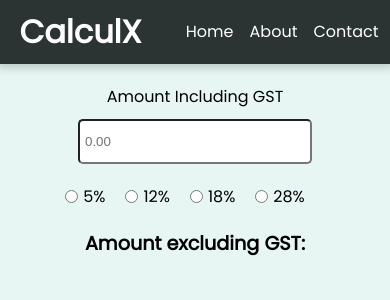
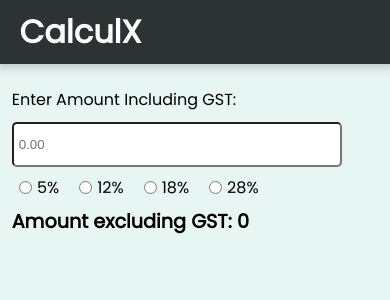
Before and after one commit to iAnishVijay/calculx, a React (Create React App) app: page / in a window 390 px wide. Shown: the top 300 px of the page. Built offline with nearby package versions, Linux system fonts and the light colour scheme.

Commit message:
added SASS and modified styles

```diff
--- a/package.json
+++ b/package.json
@@ -10,6 +10,7 @@
     "react": "^18.2.0",
     "react-dom": "^18.2.0",
     "react-scripts": "^5.0.1",
+    "sass": "^1.55.0",
     "shell-quote": "1.7.3",
     "web-vitals": "^3.0.2"
   },
--- a/src/App.css
+++ b/src/App.scss
@@ -1,3 +1,6 @@
+@import 'styles/breakpoints.scss';
+@import 'styles/util.scss';
+
 * {
     box-sizing: border-box;
     padding: 0;
@@ -13,31 +16,22 @@ body {
     margin-bottom: 20px;
     background-color: #2C3333;
     color: white;
-    padding: 20px 30px;
-    /* shadow code below is not mine...idk how it works */
-    -webkit-box-shadow: 0px 0px 9px 3px rgba(41, 41, 41, .25);
-    -moz-box-shadow: 0px 0px 9px 3px rgba(41, 41, 41, .25);
+    padding: 20px 25px;
     box-shadow: 0px 0px 9px 3px rgba(41, 41, 41, .25);
-}
 
-.flex-center {
-    display: flex;
-    flex-direction: row;
-    align-items: center;
-    justify-content: center;
-}
-
-.flex-space-btw {
-    display: flex;
-    flex-direction: row;
-    align-items: center;
-    justify-content: space-between;
+    @media (max-width: $breakpoint-mobile) {
+        padding: 2% 5%;
+    }
 }
 
 .header--menus li {
     cursor: pointer;
     margin-right: 30px;
     list-style: none;
+
+    @media (max-width: $breakpoint-mobile) {
+        display: none;
+    }
 }
 
 .header--heading {
@@ -45,8 +39,9 @@ body {
 }
 
 .calculator {
+    padding: 1% 3%;
     flex-direction: column;
-    justify-content: center;
+    align-items: flex-start;
 }
 
 .input-field {
@@ -55,25 +50,19 @@ body {
     width: 450px;
     height: 45px;
     text-indent: 5px;
-}
+    outline: none;
 
-@media (max-width: 675px) {
-    .input-field{
-        width: 60%;
-    }
-    .gst-buttons {
-        width: 60%;
-    }
-    .header {
-        padding: 2% 5%;
-    }
-    .header--menus li {
-        margin-right: 10%;
+    @media (max-width: $breakpoint-mobile) {
+        width: 90%;
     }
 }
 
 .gst-buttons {
-    margin: 20px 0 20px 0;
+    margin: 2%;
+
+    @media (max-width: $breakpoint-mobile) {
+        width: 60%;
+    }
 }
 
 .gst-buttons label {
--- a/src/components/Main.jsx
+++ b/src/components/Main.jsx
@@ -8,7 +8,7 @@ export default function Main() {
     const [inputs, setInputs] = useState(
         {
             price: 0,
-            gstRate: ""
+            gstRate: "18"
         }
     );
     const handleChange = (event) => {
@@ -23,7 +23,7 @@ export default function Main() {
             name="gstRate"
             gstRate={item}
             value={item}
-            checked={inputs.gstRate === item}
+            checked={item === inputs.gstRate }
             radioChange={handleChange}
         />
     ));
@@ -36,10 +36,10 @@ export default function Main() {
         <main className="calculator flex-center">
             <InputField
                 name="price"
-                labelText="Amount Including GST"
+                labelText="Enter Amount Including GST:"
                 handleChange={handleChange}
             />
-            <div className="gst-buttons flex-center">
+            <div className="gst-buttons flex-space-btw">
                 {gstButtons}
             </div>
             <p className="gst-result">Amount excluding GST: {inputs.gstRate && result}</p>
--- a/src/index.jsx
+++ b/src/index.jsx
@@ -1,6 +1,6 @@
 import React from "react";
 import ReactDOM from "react-dom";
 import App from "./App.jsx";
-import "./App.css";
+import "./App.scss";
 
 ReactDOM.render(<App />, document.getElementById("root"));
--- /dev/null
+++ b/src/styles/breakpoints.scss
@@ -0,0 +1,2 @@
+$breakpoint-tablet: 990px;
+$breakpoint-mobile: 673px;
--- /dev/null
+++ b/src/styles/util.scss
@@ -0,0 +1,13 @@
+.flex-center {
+    display: flex;
+    flex-direction: row;
+    align-items: center;
+    justify-content: center;
+}
+
+.flex-space-btw {
+    display: flex;
+    flex-direction: row;
+    align-items: center;
+    justify-content: space-between;
+}
```
Also changed, not shown: 1 other file (tests, documents, lock files or other folders).
